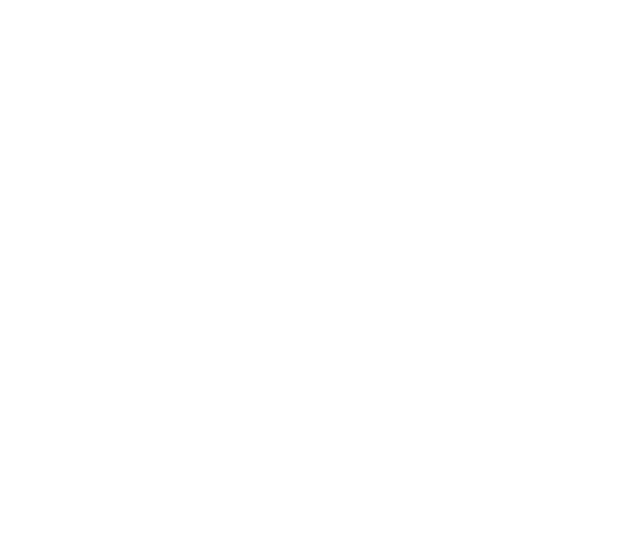
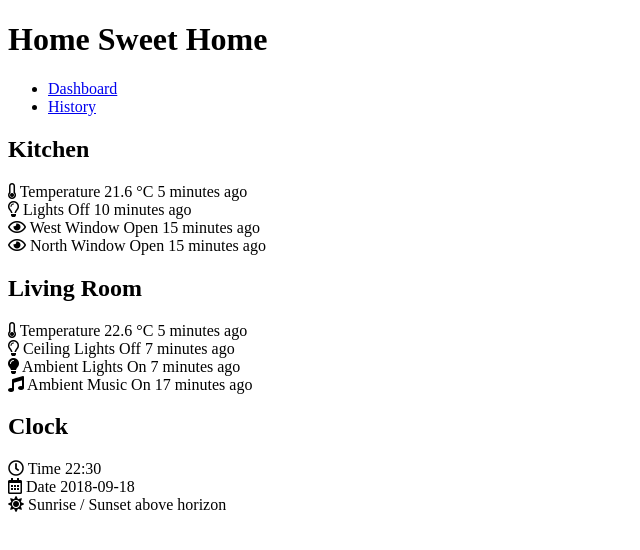
Before and after one commit to joaoramosipl/cad-worksheets, a plain HTML site: page 01-HTML5/index.html in a window 1280 px wide. Shown: the whole page, without its empty margins (0-640 px from the left). Drawn offline with Linux system fonts and the light colour scheme.

Commit message:
index and history completed"

```diff
--- a/01-HTML5/index.html
+++ b/01-HTML5/index.html
@@ -4,9 +4,39 @@
     <meta charset="UTF-8">
     <meta http-equiv="X-UA-Compatible" content="IE=edge">
     <meta name="viewport" content="width=device-width, initial-scale=1.0">
-    <title>Document</title>
+    <title>Dashboard</title>
+
+    <link rel="stylesheet" href="https://use.fontawesome.com/releases/v5.15.4/css/all.css" integrity="sha384-DyZ88mC6Up2uqS4h/KRgHuoeGwBcD4Ng9SiP4dIRy0EXTlnuz47vAwmeGwVChigm" crossorigin="anonymous">
 </head>
 <body>
+    <h1>Home Sweet Home</h1>
 
+    <ul>
+        <li><a href="/">Dashboard</a></li>
+        <li><a href="/history.html">History</a></li>
+    </ul>
+
+    <section>
+        <h2>Kitchen</h2>
+        <div><i class="fas fa-thermometer-empty"></i> Temperature 21.6 °C 5 minutes ago</div>
+        <div><i class="far fa-lightbulb"></i> Lights Off 10 minutes ago</div>
+        <div><i class="far fa-eye"></i> West Window Open 15 minutes ago</div>
+        <div><i class="far fa-eye"></i> North Window Open 15 minutes ago</div>
+    </section>
+
+    <section>
+        <h2>Living Room</h2>
+        <div><i class="fas fa-thermometer-empty"></i> Temperature 22.6 °C 5 minutes ago</div>
+        <div><i class="far fa-lightbulb"></i> Ceiling Lights Off 7 minutes ago</div>
+        <div><i class="fas fa-lightbulb"></i> Ambient Lights On 7 minutes ago</div>
+        <div><i class="fas fa-music"></i> Ambient Music On 17 minutes ago</div>
+    </section>
+
+    <section>
+        <h2>Clock</h2>
+        <div><i class="far fa-clock"></i> Time 22:30</div>
+        <div><i class="far fa-calendar-alt"></i> Date 2018-09-18</div>
+        <div><i class="fas fa-sun"></i> Sunrise / Sunset above horizon</div>
+    </section>
 </body>
 </html>
```
Also changed, not shown: 01-HTML5/history.html (added, +48 -0 lines).
